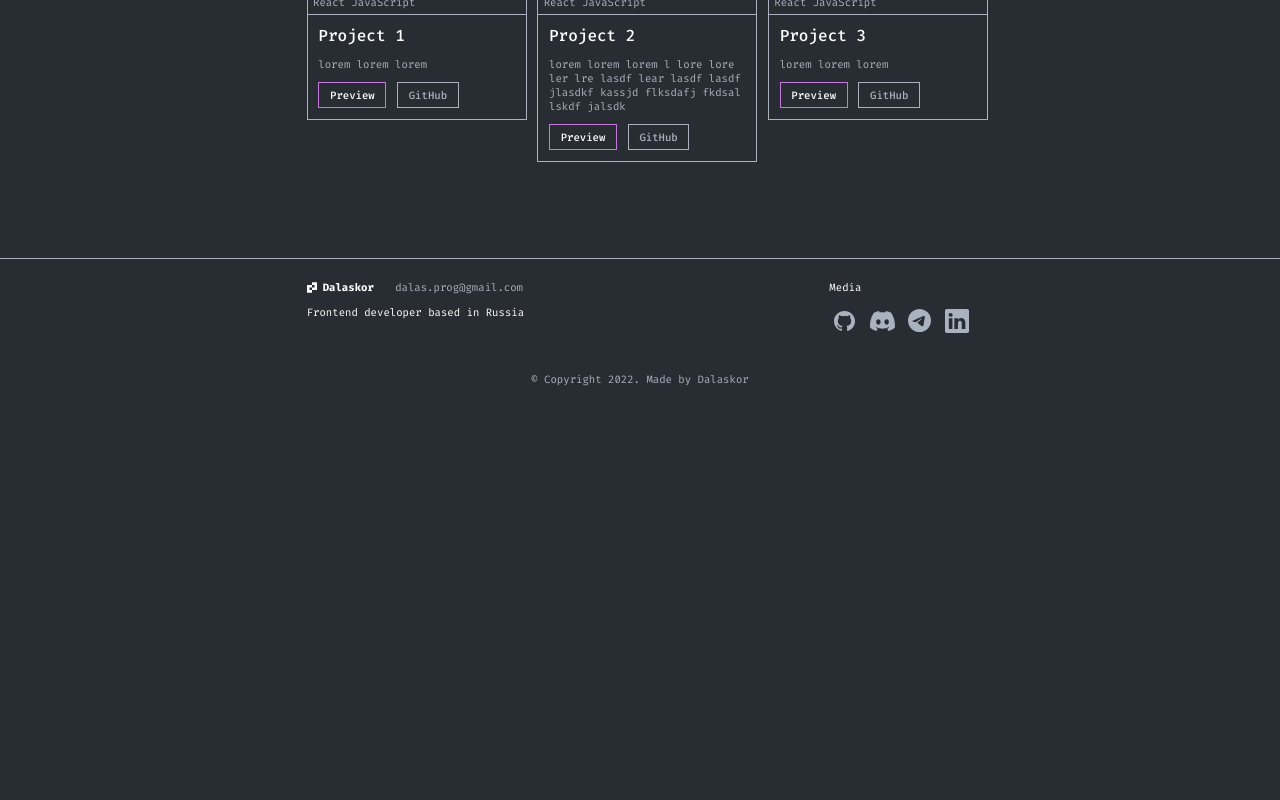
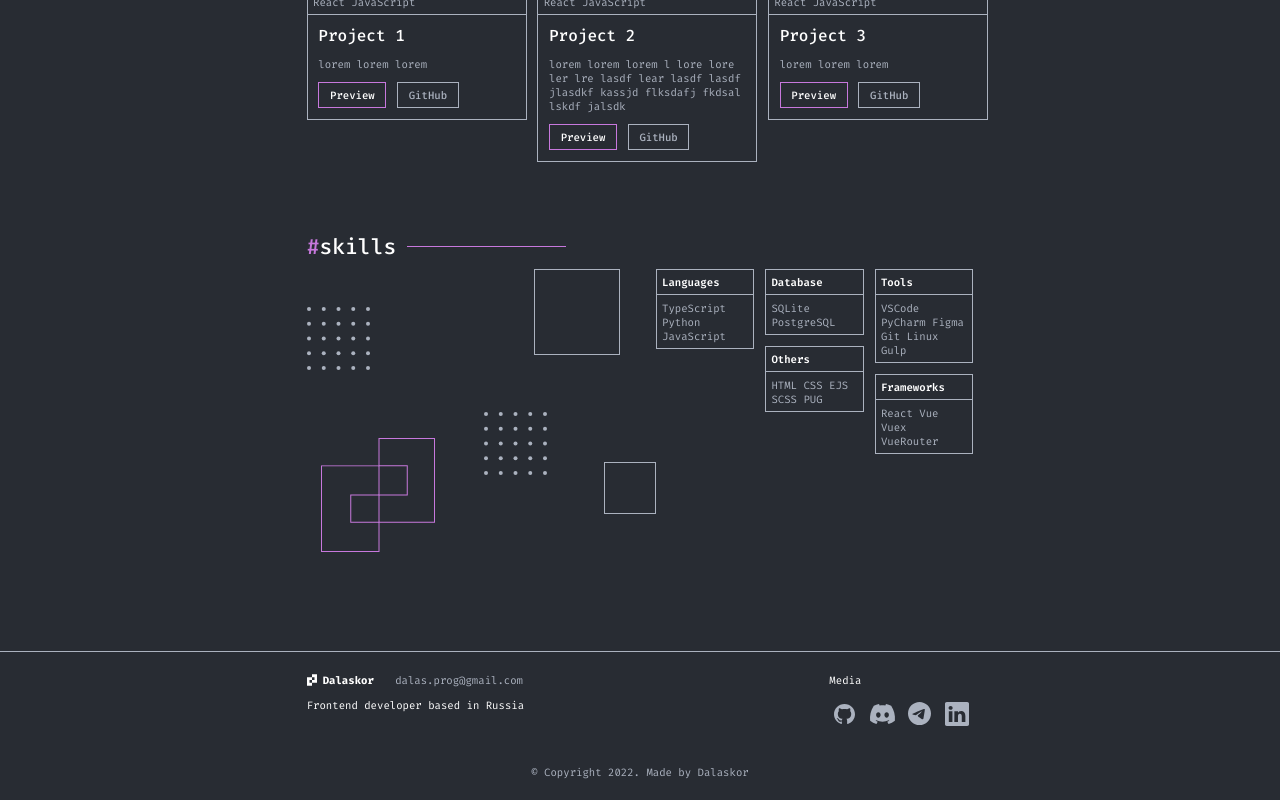
Before and after one commit to Dalaskor/react-portfolio, a React (Create React App) app: page / in a window 1280 px wide. Shown: the part 977-1777 px from the top of the page. Before the commit the page ends 1384 px from the top, so only its background shows below. Built offline with nearby package versions, Linux system fonts and the light colour scheme.

Commit message:
Add Skills Sections

```diff
--- a/src/components/SkillsSection/SkillsSection.jsx
+++ b/src/components/SkillsSection/SkillsSection.jsx
@@ -1,11 +1,36 @@
 import React from 'react';
 import style from './SkillsSection.module.scss';
+import {SkillsBlock} from "../UI/SkillsBlock";
+import {SectionTitle} from "../UI/SectionTitle";
+import decorImage from '../../assets/img/decor/decor-img.svg';
 
 export const SkillsSection = () => {
     return (
         <section className={style.skills}>
-            <div className={style.skills__left}></div>
-            <div className={style.skill__rigth}></div>
+            <div className={style.skills__container}>
+                <div className={style.skills__header}>
+                    <SectionTitle titleText={"skills"}/>
+                    <div className={style.skills__line}></div>
+                </div>
+                <div className={style.skills__body}>
+                    <div className={style.skills__left}>
+                        <img src={decorImage} alt="Image"/>
+                    </div>
+                    <div className={style.skills__right}>
+                        <div className={style.skills__col}>
+                            <SkillsBlock title={"Languages"} skills={"TypeScript Python JavaScript"}/>
+                        </div>
+                        <div className={style.skills__col}>
+                            <SkillsBlock title={"Database"} skills={"SQLite PostgreSQL"}/>
+                            <SkillsBlock title={"Others"} skills={"HTML CSS EJS SCSS PUG"}/>
+                        </div>
+                        <div className={style.skills__col}>
+                            <SkillsBlock title={"Tools"} skills={"VSCode PyCharm Figma Git Linux Gulp"}/>
+                            <SkillsBlock title={"Frameworks"} skills={"React Vue Vuex VueRouter"}/>
+                        </div>
+                    </div>
+                </div>
+            </div>
         </section>
     )
 }
--- a/src/components/SkillsSection/SkillsSection.module.scss
+++ b/src/components/SkillsSection/SkillsSection.module.scss
@@ -0,0 +1,43 @@
+.skills {
+  margin-top: 10.6rem;
+
+  &__container {
+    max-width: 100rem;
+    margin: 0 auto;
+  }
+
+  &__header {
+    display: flex;
+    align-items: center;
+    justify-content: start;
+    gap: 1.6rem;
+  }
+
+  &__line {
+    display: block;
+    content: '';
+    height: 0.1rem;
+    width: 23.9rem;
+    background: #C778DD;
+  }
+
+  &__body {
+    margin-top: 1.2rem;
+    display: flex;
+    justify-content: space-between;
+  }
+
+  &__left {}
+
+  &__right {
+    display: flex;
+    align-items: start;
+    gap: 1.6rem;
+  }
+
+  &__col {
+    display: flex;
+    flex-direction: column;
+    gap: 1.6rem;
+  }
+}
--- /dev/null
+++ b/src/components/UI/SkillsBlock.tsx
@@ -0,0 +1,20 @@
+import React from 'react';
+import style from './UI.module.scss';
+
+interface SkillsBlockProps {
+    title: string,
+    skills: string
+}
+
+export const SkillsBlock = ({title, skills}: SkillsBlockProps) => {
+    return (
+        <div className={style.skillsBlock}>
+            <div className={style.skillsBlock__header}>
+                <p>{title}</p>
+            </div>
+            <div className={style.skillsBlock__body}>
+                <p>{skills}</p>
+            </div>
+        </div>
+    )
+}
--- a/src/components/UI/UI.module.scss
+++ b/src/components/UI/UI.module.scss
@@ -44,3 +44,24 @@
   text-align: center;
   color: red;
 }
+
+.skillsBlock {
+  max-width: 19.6rem;
+  border: 0.1rem solid #ABB2BF;
+
+  &__header {
+    padding: 0.8rem;
+    border-bottom: 0.1rem solid #ABB2BF;
+
+    p {
+      font-weight: 600;
+      font-size: 1.6rem;
+      line-height: 2.1rem;
+      color: #FFFFFF;
+    }
+  }
+
+  &__body {
+    padding: 0.8rem;
+  }
+}
--- a/src/pages/MainPage/MainPage.tsx
+++ b/src/pages/MainPage/MainPage.tsx
@@ -2,6 +2,7 @@ import React from 'react';
 import {Hero} from "../../components/Hero/Hero";
 import {Quote} from "../../components/Quote/Quote";
 import {ProjectsSection} from "../../components/ProjectsSection/ProjectsSection";
+import {SkillsSection} from "../../components/SkillsSection/SkillsSection";
 
 export const MainPage = () => {
     return (
@@ -9,6 +10,7 @@ export const MainPage = () => {
             <Hero/>
             <Quote/>
             <ProjectsSection/>
+            <SkillsSection/>
         </>
     )
 }
```
Also changed, not shown: src/assets/img/decor/decor-img.svg (added).
